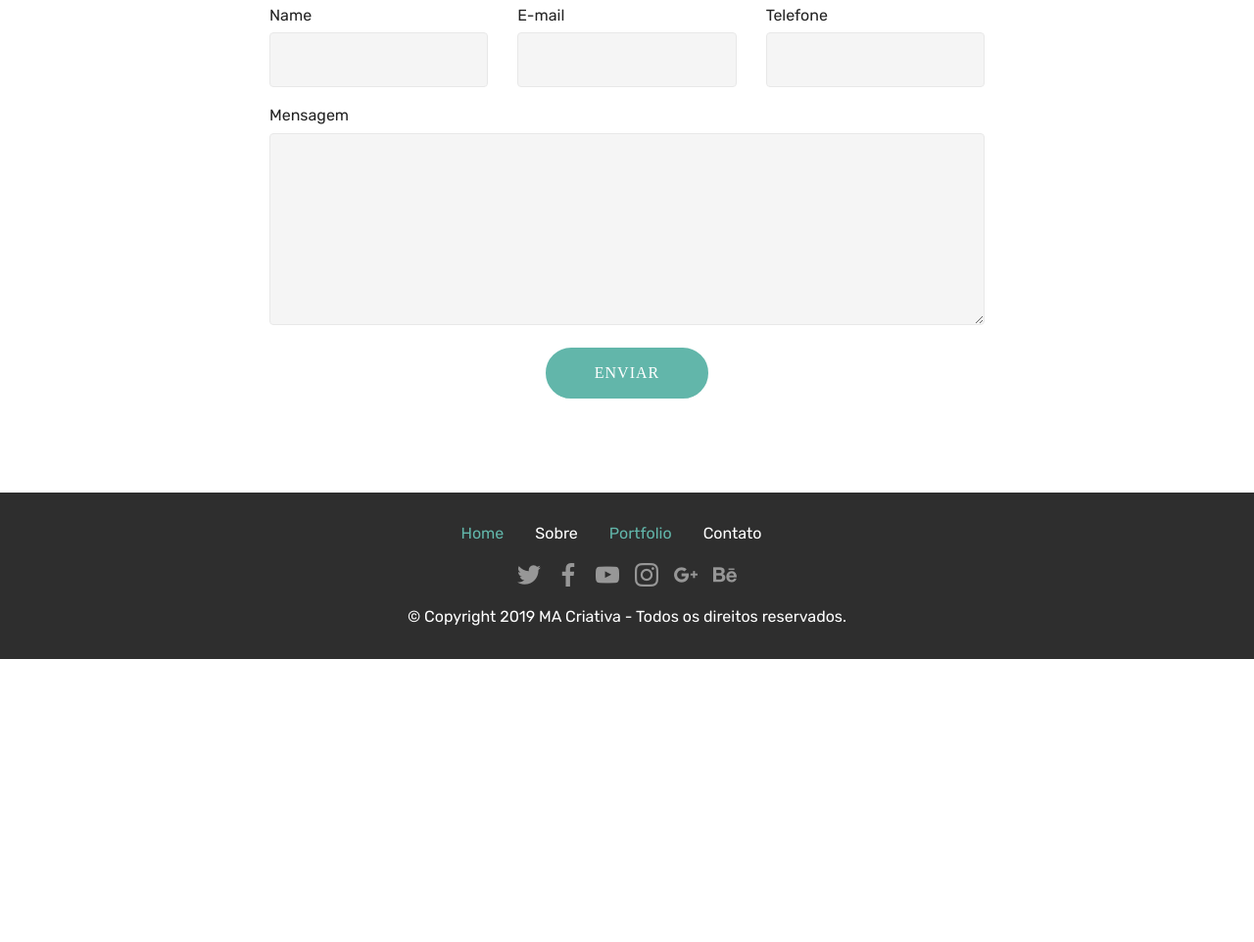
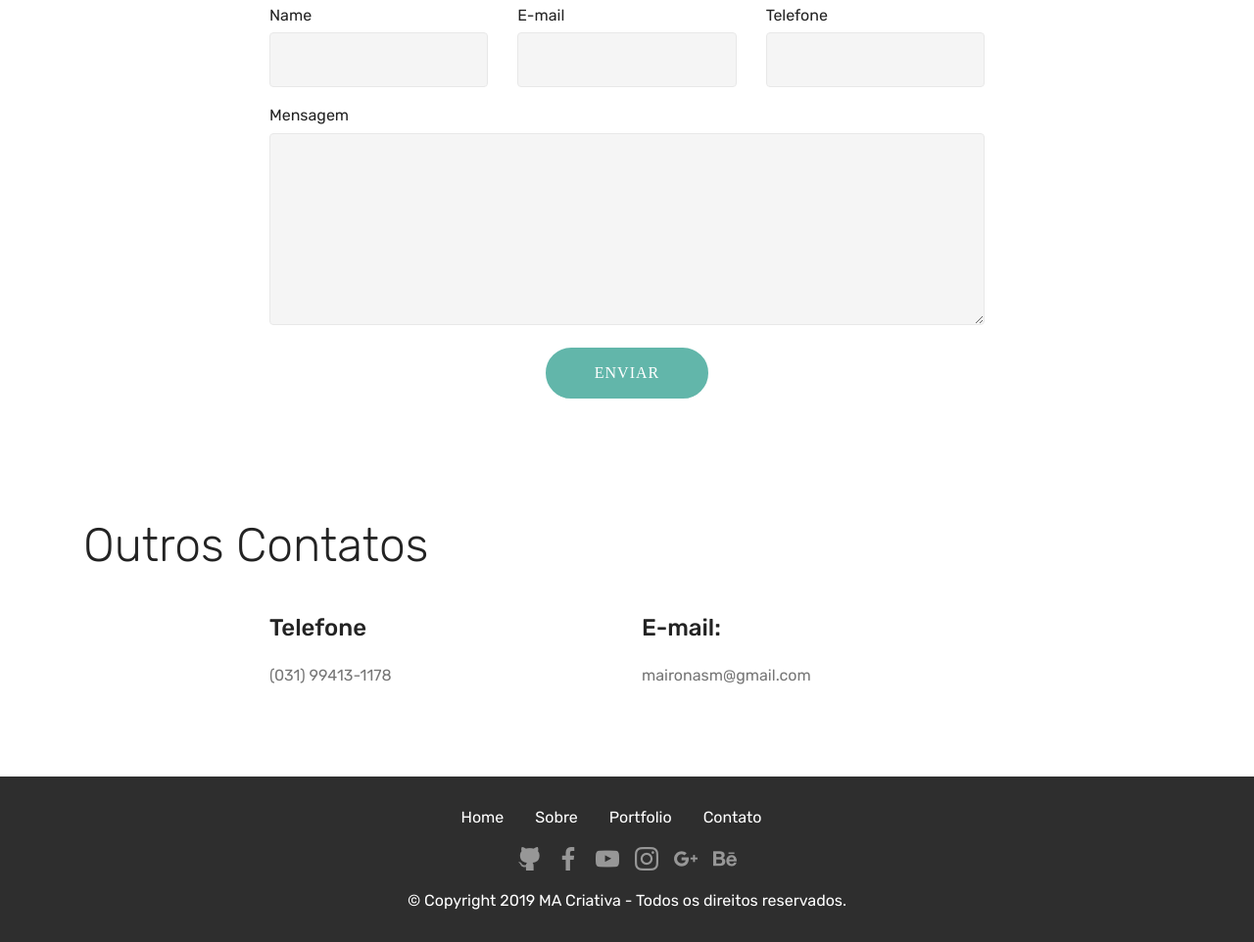
Before and after one commit to maironasm/macriativa, a plain HTML site: page index.html in a window 1280 px wide. Shown: the part 1732-2694 px from the top of the page at 98% size. Before the commit the page ends 2405 px from the top, so only its background shows below. Drawn offline with Linux system fonts and the light colour scheme; files whose address does not match are found by name; a web font is replaced by a local one.

Commit message:
create github pages

```diff
--- a/assets/mobirise/css/mbr-additional.css
+++ b/assets/mobirise/css/mbr-additional.css
@@ -1915,6 +1915,19 @@ body {
   display: block;
   text-align: center;
 }
+.cid-rzlhBvBSUq {
+  padding-top: 30px;
+  padding-bottom: 90px;
+  background-color: #ffffff;
+}
+.cid-rzlhBvBSUq .mbr-text {
+  color: #767676;
+  margin: 0;
+  padding-top: 1.5rem;
+}
+.cid-rzlhBvBSUq div.b {
+  padding-top: 2rem;
+}
 .cid-rzlbHl6GX3 {
   padding-top: 30px;
   padding-bottom: 30px;
--- a/index.html
+++ b/index.html
@@ -24,7 +24,7 @@
 
 </head>
 <body>
-  <link rel="stylesheet" href="style.less" class="cid-rxPbV12vPD" id="menu1-6" data-rv-view="702"><section class="menu cid-rxPbV12vPD" once="menu" id="menu1-6">
+  <link rel="stylesheet" href="style.less" class="cid-rxPbV12vPD" id="menu1-6" data-rv-view="828"><section class="menu cid-rxPbV12vPD" once="menu" id="menu1-6">
 
 
 
@@ -60,7 +60,7 @@
     </nav>
 </section>
 
-<section class="engine"><a href="https://mobirise.info/d">website maker</a></section><section class="header5 cid-rxPc1GMBGz mbr-parallax-background" id="header5-8">
+<section class="engine"><a href="https://mobirise.info/e">make your own site</a></section><section class="header5 cid-rxPc1GMBGz mbr-parallax-background" id="header5-8">
 
 
 
@@ -184,11 +184,9 @@
     <div class="container">
         <div class="row justify-content-center">
             <div class="media-container-column col-lg-8" data-form-type="formoid">
-                    <div data-form-alert="" hidden="">
-                        Thanks for filling out the form!
-                    </div>
+                    <div data-form-alert="" hidden="">Obrigado por sua mensagem !</div>
 
-                    <form class="mbr-form" action="https://mobirise.com/" method="post" data-form-title="Mobirise Form"><input type="hidden" name="email" data-form-email="true" value="aWpQBiT2ndHMqve1Leh/GjnhfzPRjpvb/Csgtm0PcpTkI7+2a/FQYHL2wR8wYQKdwHs71D9nvnLVGkPhQOOBN6i/+xvFMIflPBng9qqpueP5ajw8nawEePLDnG1fW70S">
+                    <form class="mbr-form" action="https://mobirise.com/" method="post" data-form-title="Mobirise Form"><input type="hidden" name="email" data-form-email="true" value="aFUZs7wev3rRcnc7fxP0fJ68kayg3fpFNTkF34nkFYteBDENgd+B1olLLu7Jim1bGXPU+s1ghBT2KcXx4cwzqFXMKiKvQuD5wMBqd8CwA+DjBcGq9FuSoFgWwmI/6V/0">
                         <div class="row row-sm-offset">
                             <div class="col-md-4 multi-horizontal" data-for="name">
                                 <div class="form-group">
@@ -221,6 +219,46 @@
     </div>
 </section>
 
+<section class="mbr-section contacts2 cid-rzlhBvBSUq" id="contacts2-t">
+    <!---->
+
+    <!---->
+    <!--Overlay-->
+
+    <!--Container-->
+    <div class="container">
+        <div class="row">
+            <!--Titles-->
+            <div class="title col-12">
+                <h2 class="align-left mbr-fonts-style display-2"><p>
+                    Outros Contatos&nbsp;&nbsp;&nbsp;&nbsp;</p></h2>
+
+            </div>
+            <div class="col-12">
+                <div class="row justify-content-center">
+
+                    <div class="col-12 col-md-4">
+                        <div class="b b-phone">
+                            <h5 class="align-left mbr-fonts-style m-0 display-5">Telefone</h5>
+                            <p class="mbr-text align-left mbr-fonts-style display-7">(031) 99413-1178</p>
+                        </div>
+                    </div>
+                    <div class="col-12 col-md-4">
+                        <div class="b b-mail">
+                            <h5 class="align-left mbr-fonts-style m-0 display-5">
+                                E-mail:
+                            </h5>
+                            <p class="mbr-text align-left mbr-fonts-style display-7">
+                                maironasm@gmail.com
+                            </p>
+                        </div>
+                    </div>
+                </div>
+            </div>
+        </div>
+    </div>
+</section>
+
 <section once="footers" class="cid-rzlbHl6GX3" id="footer7-s">
 
 
@@ -236,7 +274,7 @@
 
 
 
-                <li class="foot-menu-item mbr-fonts-style display-7"><a href="#top">Home</a></li><li class="foot-menu-item mbr-fonts-style display-7">Sobre</li><li class="foot-menu-item mbr-fonts-style display-7"><a href="index.html#features18-r" target="_blank">Portfolio</a></li><li class="foot-menu-item mbr-fonts-style display-7">Contato</li><li class="foot-menu-item mbr-fonts-style display-7"></li></ul>
+                <li class="foot-menu-item mbr-fonts-style display-7"><a href="#top" class="text-white">Home</a></li><li class="foot-menu-item mbr-fonts-style display-7">Sobre</li><li class="foot-menu-item mbr-fonts-style display-7"><a href="index.html#features18-r" target="_blank" class="text-white">Portfolio</a></li><li class="foot-menu-item mbr-fonts-style display-7">Contato</li><li class="foot-menu-item mbr-fonts-style display-7"></li></ul>
             </div>
             <div class="row social-row">
                 <div class="social-list align-right pb-2">
@@ -247,8 +285,8 @@
 
 
                 <div class="soc-item">
-                        <a href="https://twitter.com/mobirise" target="_blank">
-                            <span class="socicon-twitter socicon mbr-iconfont mbr-iconfont-social"></span>
+                        <a href="https://github.com/maironasm" target="_blank">
+                            <span class="mbr-iconfont mbr-iconfont-social socicon-github socicon"></span>
                         </a>
                     </div><div class="soc-item">
                         <a href="https://www.facebook.com/pages/Mobirise/1616226671953247" target="_blank">
```
Also changed, not shown: assets/images/mbr-favicon.png, 1 other file.
